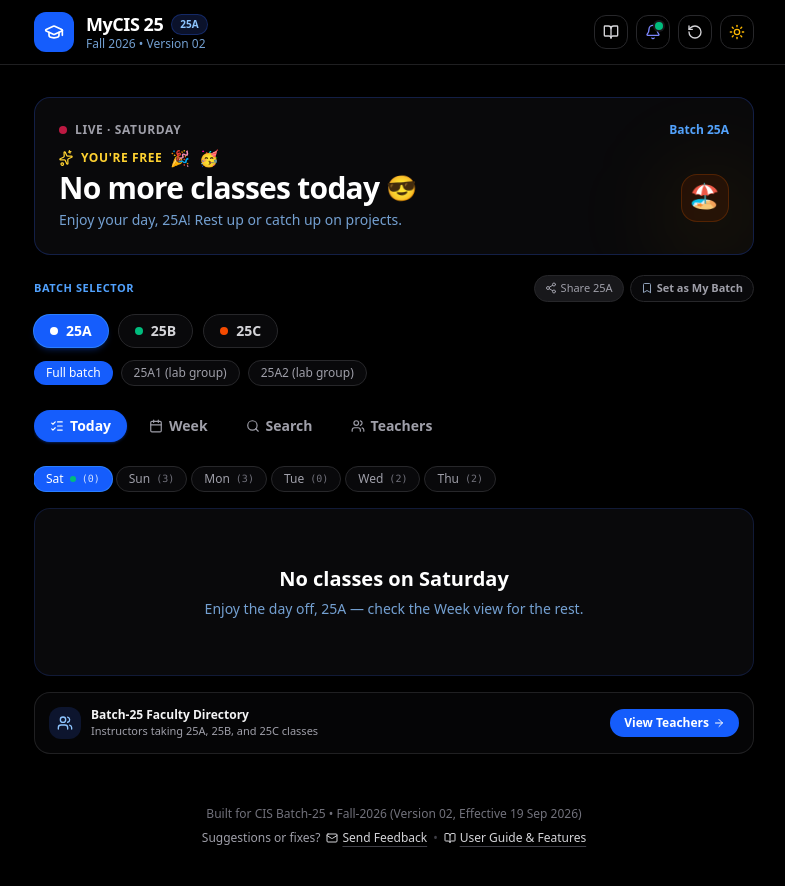
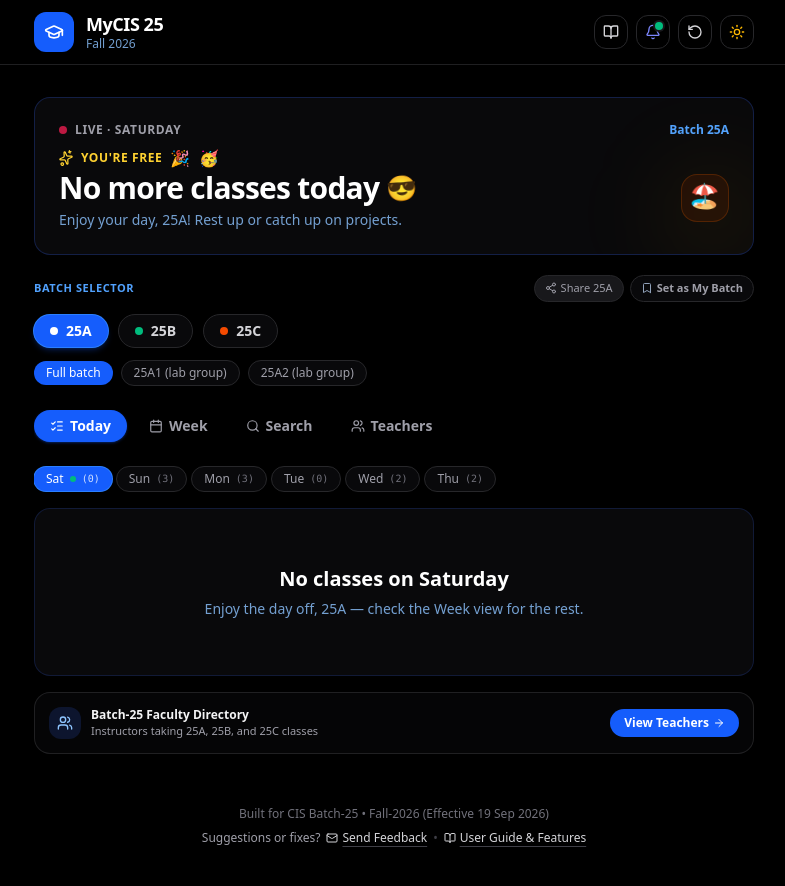
Before and after one commit to sami-0826/MyCIS25, a React (Vite) app: page / in a window 1280 px wide. Shown: the top 886 px of the page, without its empty margins (246-1031 px from the left). Built offline with nearby package versions, Linux system fonts and the light colour scheme.

Commit message:
refactor(ui): simplify header and footer metadata
Remove redundant versioning information from the header and footer to maintain a cleaner interface.

```diff
--- a/src/App.tsx
+++ b/src/App.tsx
@@ -521,7 +521,7 @@ export default function App() {
 
         {/* 6. Clean Minimal Footer */}
         <footer className="pt-8 pb-6 text-center space-y-2 text-xs text-slate-500 dark:text-zinc-500">
-          <p>Built for CIS Batch-25 &bull; Fall-2026 (Version 02, Effective 19 Sep 2026)</p>
+          <p>Built for CIS Batch-25 &bull; Fall-2026 (Effective 19 Sep 2026)</p>
           <div className="flex items-center justify-center gap-1.5 text-slate-500 dark:text-zinc-400">
             <span>Suggestions or fixes?</span>
             <a
--- a/src/components/Header.tsx
+++ b/src/components/Header.tsx
@@ -1,5 +1,5 @@
 import React, { useState, useEffect } from 'react';
-import { GraduationCap, Sun, Moon, Bookmark, RotateCcw, Bell, BellOff, BookOpen } from 'lucide-react';
+import { GraduationCap, Sun, Moon, RotateCcw, Bell, BellOff, BookOpen } from 'lucide-react';
 import { BatchId } from '../types';
 import { getBatchTheme } from '../utils/themeUtils';
 
@@ -52,20 +52,11 @@ export const Header: React.FC<HeaderProps> = ({
             <GraduationCap className="w-5 h-5" />
           </div>
           <div>
-            <div className="flex items-center gap-2">
-              <h1 className={`text-base sm:text-lg font-bold tracking-tight ${theme.headingText} leading-tight transition-colors`}>
-                MyCIS 25
-              </h1>
-              <span
-                className={`text-[10px] font-bold px-2 py-0.5 rounded-full ${theme.badgeBg} ${theme.badgeText} border ${theme.badgeBorder} transition-colors inline-flex items-center gap-1`}
-                title={isPinned ? `Batch ${selectedBatch} is your saved "My Batch" default` : `Batch ${selectedBatch}`}
-              >
-                {isPinned && <Bookmark className="w-2.5 h-2.5 fill-current text-amber-500" />}
-                <span>{isPinned ? `My Batch: ${selectedBatch}` : selectedBatch}</span>
-              </span>
-            </div>
+            <h1 className={`text-base sm:text-lg font-bold tracking-tight ${theme.headingText} leading-tight transition-colors`}>
+              MyCIS 25
+            </h1>
             <p className={`text-xs ${theme.mutedAccentText} leading-tight transition-colors`}>
-              Fall 2026 &bull; Version 02
+              Fall 2026
             </p>
           </div>
         </div>
```
